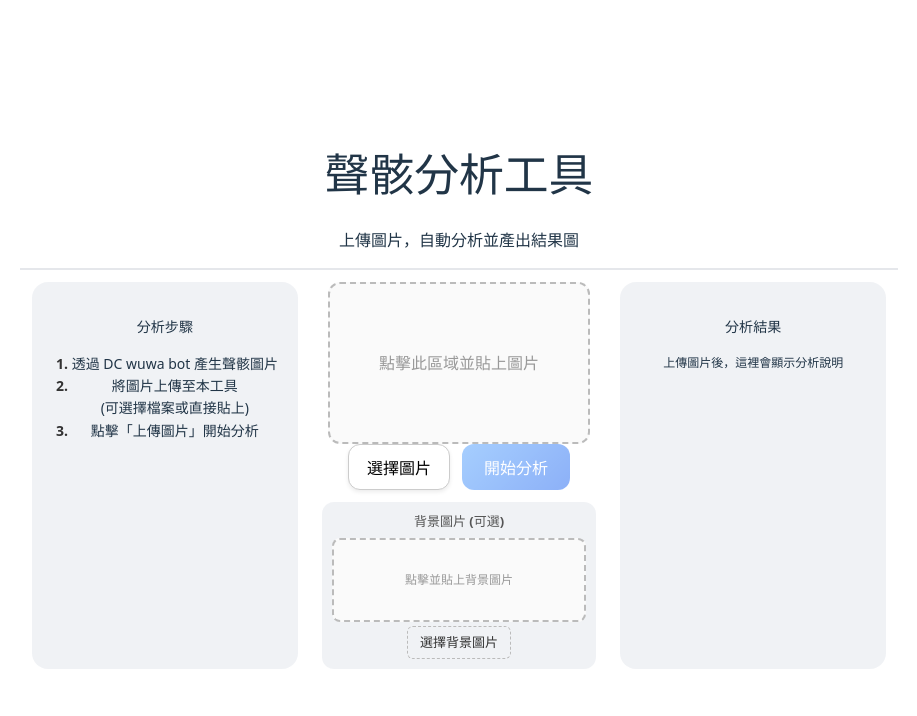
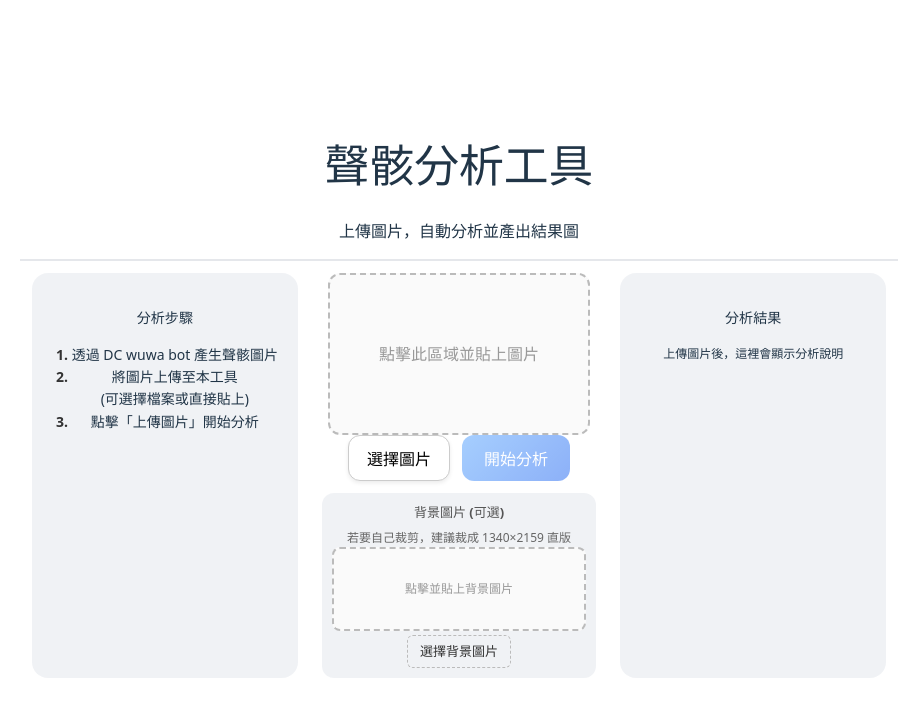
Before and after one commit to a123tony39/wuwa, a Vue app in the folder frontend/: page / in a window 1280 px wide. Shown: the top 716 px of the page, without its empty margins (181-1098 px from the left). Built offline with nearby package versions, Linux system fonts and the light colour scheme.

Commit message:
feat: 更改背景圖片處理為cover

```diff
--- a/frontend/src/components/BackgroundUploader.vue
+++ b/frontend/src/components/BackgroundUploader.vue
@@ -38,8 +38,10 @@ const setBackground = (file: File | null) => {
 
 <template>
   <div class="optional-setting">
-    <label class="optional-title">背景圖片 (可選)</label>
-
+    <label class="optional-title">背景圖片 (可選) </label>
+    <span class="file-tip">
+      若要自己裁剪，建議裁成 1340×2159 直版
+    </span>
     <!-- 貼圖區域，只能貼上 -->
     <div class="paste-box" tabindex="0" @paste="onPaste">
       <template v-if="previewUrl">
@@ -132,4 +134,11 @@ const setBackground = (file: File | null) => {
   font-size: 12px;
   color: #666;
 }
+
+.file-tip {
+  display: block;
+  font-size: 12px;
+  color: #666;
+  margin-top: 4px;
+}
 </style>
```
Also changed, not shown: 1 other file (tests, documents, lock files or other folders).
